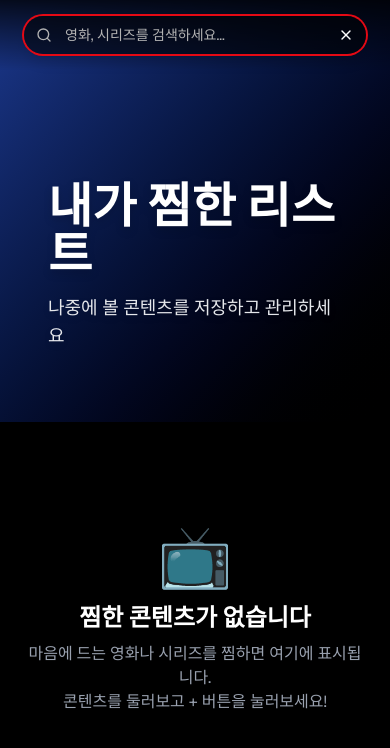
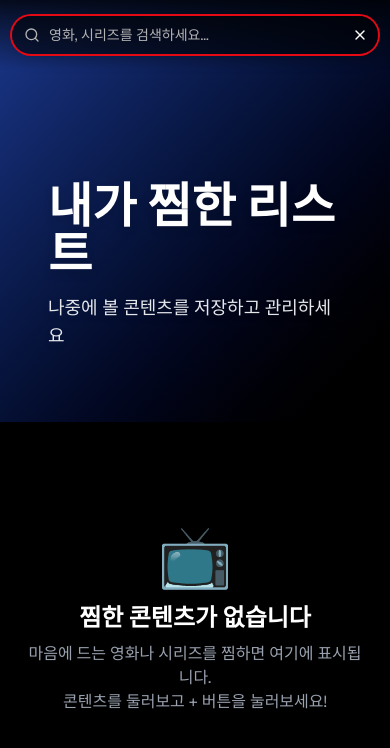
Before and after one commit to ledlaputa72/streamix, a Next.js app: page /my-list in a window 390 px wide. Both pictures are taken after a click on the button 260 px from the left and 36 px from the top of the page. Shown: the top 748 px of the page. Built offline with nearby package versions, Linux system fonts and the light colour scheme; no server answers.

Commit message:
fix: mobile search bar overflow - reduce padding and adjust width to fit screen

```diff
--- a/components/header.tsx
+++ b/components/header.tsx
@@ -91,7 +91,9 @@ export function Header() {
     <header
       className={cn(
         // [기본 스타일]: 화면 상단 고정, 최상위 레이어(z-50), 부드러운 색상 변화(duration-300)
-        "fixed top-0 z-50 w-full px-6 py-4 transition-colors duration-300 md:px-12 lg:px-16",
+        "fixed top-0 z-50 w-full py-4 transition-colors duration-300",
+        // 모바일 검색 시 패딩 최소화, 일반 시 패딩 유지
+        isSearchActive ? "px-3 md:px-12 lg:px-16" : "px-6 md:px-12 lg:px-16",
 
         // [조건부 스타일]:
         // 스크롤 됨 -> 배경색 채움 (bg-background)
@@ -159,13 +161,13 @@ export function Header() {
 
         {/* --- 오른쪽 섹션: 검색, 알림, 프로필 --- */}
         <div className={cn(
-          "flex items-center gap-4",
-          isSearchActive && "w-full md:w-auto justify-center md:justify-end" // 모바일에서 검색 활성화 시 전체 너비 + 중앙 정렬
+          "flex items-center",
+          isSearchActive ? "w-full gap-2 md:w-auto md:gap-4" : "gap-4" // 모바일 검색 시 gap 최소화
         )}>
           {/* 검색: 버튼 또는 확장형 입력창 */}
           <div className={cn(
             "relative flex items-center",
-            isSearchActive && "flex-1" // 검색 활성화 시 전체 너비 사용
+            isSearchActive && "flex-1 max-w-full" // 검색 활성화 시 전체 너비 사용
           )}>
             {!isSearchActive ? (
               <button
@@ -177,27 +179,27 @@ export function Header() {
             ) : (
               <div
                 className={cn(
-                  "flex items-center transition-all duration-500 ease-out",
-                  "w-full md:w-[800px]", // 모바일: 전체 너비, 데스크탑: 800px
+                  "flex items-center transition-all duration-500 ease-out w-full",
+                  "md:w-[800px]", // 데스크탑: 800px
                   isSearchActive ? "opacity-100 scale-x-100" : "opacity-0 scale-x-0"
                 )}
               >
-                <div className="relative flex-1">
-                  <Search className="absolute left-3 md:left-4 top-1/2 -translate-y-1/2 h-4 w-4 md:h-5 md:w-5 text-muted-foreground" />
+                <div className="relative flex-1 w-full">
+                  <Search className="absolute left-3 md:left-4 top-1/2 -translate-y-1/2 h-4 w-4 md:h-5 md:w-5 text-muted-foreground pointer-events-none" />
                   <input
                     ref={searchInputRef}
                     type="text"
                     value={searchQuery}
                     onChange={(e) => setSearchQuery(e.target.value)}
                     placeholder="영화, 시리즈를 검색하세요..."
-                    className="w-full bg-black/50 border border-white/20 rounded-full pl-10 md:pl-12 pr-10 md:pr-12 py-2 md:py-3 text-sm text-foreground placeholder:text-muted-foreground focus:outline-none focus:ring-2 focus:ring-primary focus:border-transparent shadow-lg"
+                    className="w-full bg-black/50 border border-white/20 rounded-full pl-9 pr-9 py-2 md:pl-12 md:pr-12 md:py-3 text-sm text-foreground placeholder:text-muted-foreground focus:outline-none focus:ring-2 focus:ring-primary focus:border-transparent shadow-lg"
                   />
                   {isSearching ? (
-                    <Loader2 className="absolute right-3 md:right-4 top-1/2 -translate-y-1/2 h-4 w-4 text-muted-foreground animate-spin" />
+                    <Loader2 className="absolute right-2 md:right-4 top-1/2 -translate-y-1/2 h-4 w-4 text-muted-foreground animate-spin" />
                   ) : (
                     <button
                       onClick={handleCloseSearch}
-                      className="absolute right-2 md:right-3 top-1/2 -translate-y-1/2 text-foreground hover:text-muted-foreground transition-colors p-1 hover:bg-white/10 rounded-full"
+                      className="absolute right-2 md:right-3 top-1/2 -translate-y-1/2 text-foreground hover:text-muted-foreground transition-colors p-0.5 hover:bg-white/10 rounded-full"
                     >
                       <X className="h-4 w-4" />
                     </button>
```
